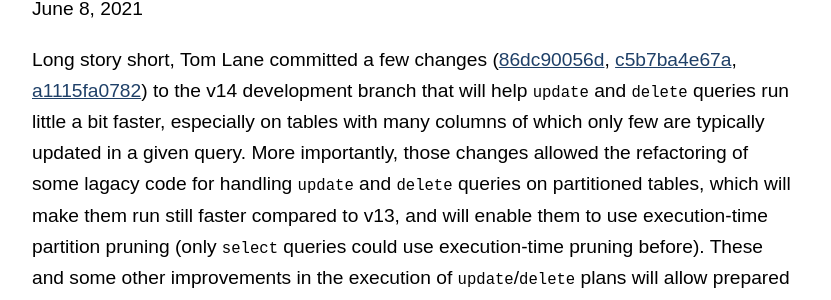
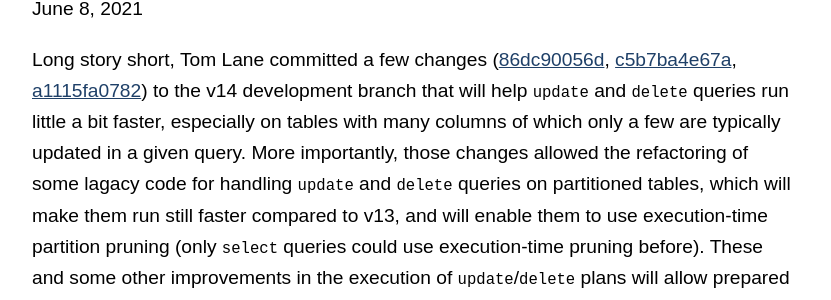
Before and after one commit to amitlan/website, a Jekyll site: the page built from _posts/2021-06-08-pg14-update-perf.md, in a window 1280 px wide and 900 px high. Shown: the part 212-512 px from the top of the window, without its empty margins (224-1055 px from the left). Built offline with Jekyll 4.4.1, drawn with Linux system fonts in a browser that asks for light colours.

```diff
--- a/_posts/2021-06-08-pg14-update-perf.md
+++ b/_posts/2021-06-08-pg14-update-perf.md
@@ -13,7 +13,7 @@ Long story short, Tom Lane committed a few changes
 [c5b7ba4e67a](https://git.postgresql.org/gitweb/?p=postgresql.git;a=commit;h=c5b7ba4e67a),
 [a1115fa0782](https://git.postgresql.org/gitweb/?p=postgresql.git;a=commit;h=a1115fa0782))
 to the v14 development branch that will help `update` and `delete` queries run
-little a bit faster, especially on tables with many columns of which only few are
+little a bit faster, especially on tables with many columns of which only a few are
 typically updated in a given query. More importantly, those changes allowed the
 refactoring of some lagacy code for handling `update` and `delete` queries on
 partitioned tables, which will make them run still faster compared to v13, and
```
